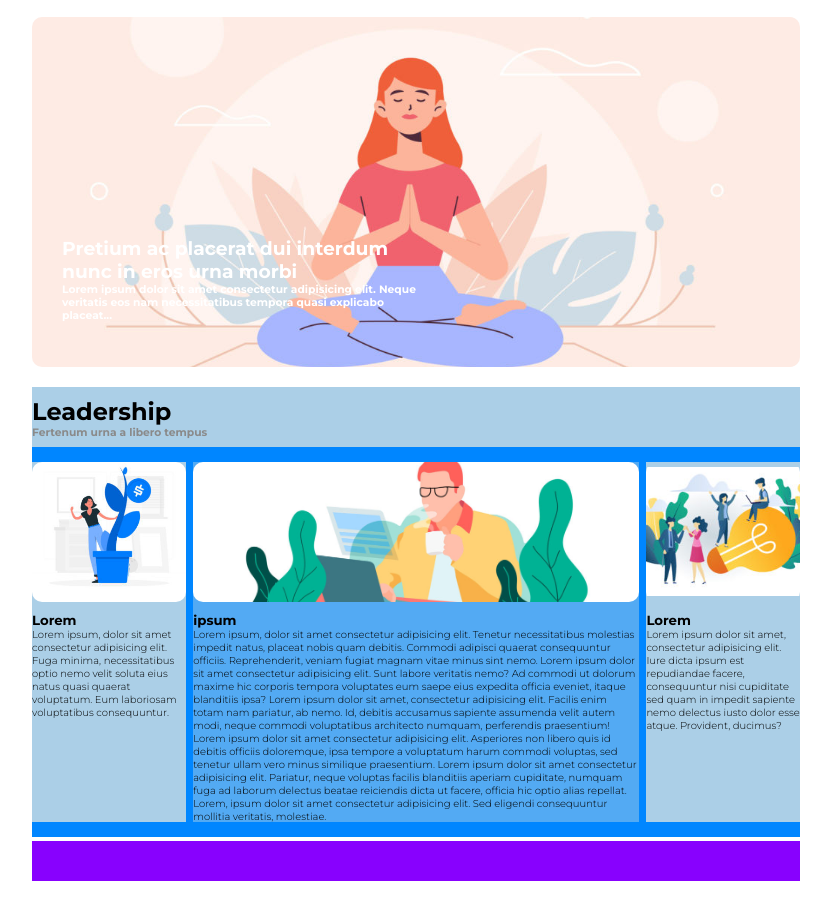
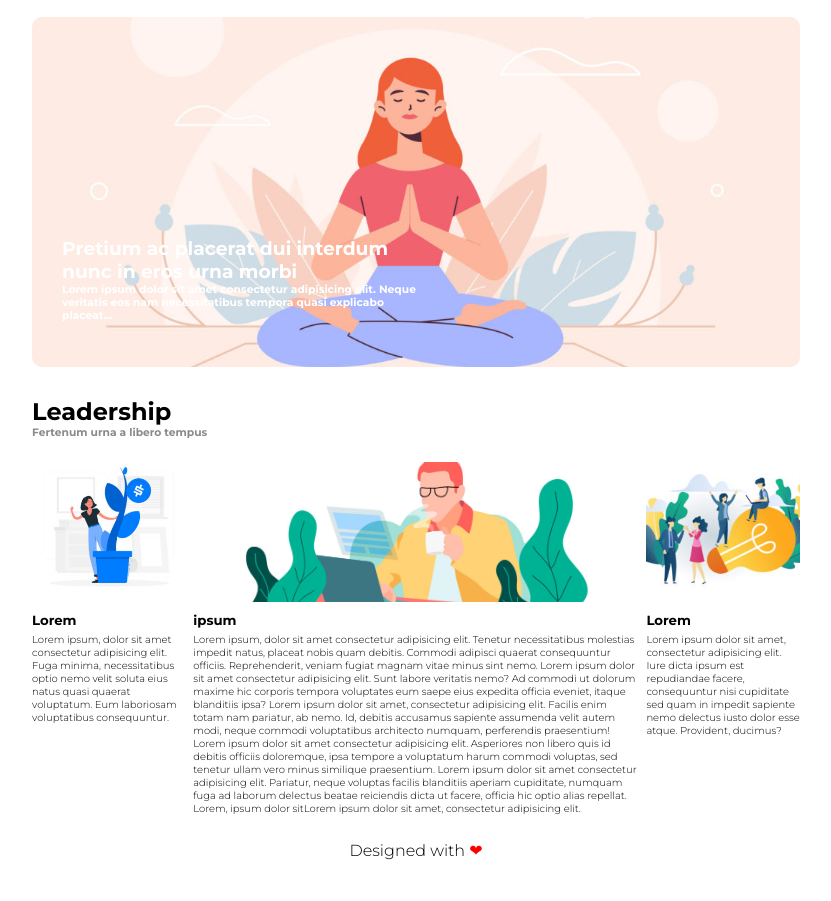
Before and after one commit to ParisiA02/htmlcss-wp, a plain HTML site: page index.html in a window 1280 px wide. Shown: the part 103-1004 px from the top of the page, without its empty margins (224-1055 px from the left). Drawn offline with Linux system fonts and the light colour scheme.

Commit message:
added second section and footer

```diff
--- a/css/style.css
+++ b/css/style.css
@@ -4,6 +4,7 @@
     box-sizing: border-box;
     font-family: "Montserrat",sans-serif;
 }
+/* header styling */
 header{
     width: 60%;
     height: 100px;
@@ -23,6 +24,7 @@ li{
     display: inline;
     color: rgb(138, 138, 138);
 }
+/* first section */
 section{
     width: 60%;
     margin: 0 auto 20px;
@@ -44,11 +46,10 @@ h3{
 h6{
     color: white;
 }
+/* second section */
 .clearfix{
     width: 60%;
     margin: 0 auto;
-    /* debugging rules */
-    background-color: rgb(0, 134, 255);
 }
 .clearfix::after{
     content: "";
@@ -58,8 +59,6 @@ h6{
 .bar{
     width: 100%;
     height: 60px;
-    /* debugging rules */
-    background-color: rgb(171, 207, 231);
 }
 h2{
     padding-top: 10px;
@@ -68,13 +67,12 @@ h2{
 .leadership-secondtitle{
     color: rgb(138, 138, 138);
 }
+/* blocks styling */
 .block{
     width: 20%;
     float: left;
     height: 360px;
     margin: 15px 0;
-    /* debugging rules */
-    background-color: rgb(171, 207, 231);
 }
 .left-image{
     width: 100%;
@@ -89,15 +87,13 @@ h2{
     margin-top: 10px;
 }
 .text{
+    margin-top: 5px;
     font-size: 10px;
 }
 .mainblock{
     width:58%;
     margin: 15px 1%;
     float: left;
-    /* debugging rules */
-    height: 360px;
-    background-color: rgba(171, 207, 231, 0.486);
 }
 .main-image{
     width: 100%;
@@ -117,10 +113,13 @@ h2{
     border-radius: 10px;
     background-position: center;
 }
+/* footer */
 footer{
     width: 60%;
     height: 40px;
     margin: 3.5px auto 20px;
-    /* debugging rules*/
-    background-color: rgb(136, 1, 254);
+    text-align: center;
 }
+.heart{
+    color: red;
+}
--- a/index.html
+++ b/index.html
@@ -16,7 +16,9 @@
 <body>
     <!-- header -->
     <header>
+        <!-- header image -->
         <img src="img/logo.png" alt="logo" class="logo">
+        <!-- navbar -->
         <ul>
             <li>FEATURES</li>
             <li>EDITORIALS</li>
@@ -49,32 +51,44 @@
                 Fertenum urna a libero tempus
               </h6>
             </div>
+            <!-- left block -->
             <div class="left block">
+                <!-- left image -->
                <div class="left-image">
                </div>
+               <!-- left title -->
                 <h5 class="title">
                     Lorem
                 </h5>
+                <!-- left text -->
                 <p class="text">
                     Lorem ipsum, dolor sit amet consectetur adipisicing elit. Fuga minima, necessitatibus optio nemo velit soluta eius natus quasi quaerat voluptatum. Eum laboriosam voluptatibus consequuntur.
                 </p>
             </div>
+            <!-- main block -->
             <div class="mainblock">
+                <!-- main image -->
                 <div class="main-image">
                 </div>
+                <!-- main title -->
                 <h5 class="title">
                     ipsum
                 </h5>
+                <!-- main text -->
                 <p class="text">
-                    Lorem ipsum, dolor sit amet consectetur adipisicing elit. Tenetur necessitatibus molestias impedit natus, placeat nobis quam debitis. Commodi adipisci quaerat consequuntur officiis. Reprehenderit, veniam fugiat magnam vitae minus sint nemo. Lorem ipsum dolor sit amet consectetur adipisicing elit. Sunt labore veritatis nemo? Ad commodi ut dolorum maxime hic corporis tempora voluptates eum saepe eius expedita officia eveniet, itaque blanditiis ipsa? Lorem ipsum dolor sit amet, consectetur adipisicing elit. Facilis enim totam nam pariatur, ab nemo. Id, debitis accusamus sapiente assumenda velit autem modi, neque commodi voluptatibus architecto numquam, perferendis praesentium! Lorem ipsum dolor sit amet consectetur adipisicing elit. Asperiores non libero quis id debitis officiis doloremque, ipsa tempore a voluptatum harum commodi voluptas, sed tenetur ullam vero minus similique praesentium. Lorem ipsum dolor sit amet consectetur adipisicing elit. Pariatur, neque voluptas facilis blanditiis aperiam cupiditate, numquam fuga ad laborum delectus beatae reiciendis dicta ut facere, officia hic optio alias repellat. Lorem, ipsum dolor sit amet consectetur adipisicing elit. Sed eligendi consequuntur mollitia veritatis, molestiae.
+                    Lorem ipsum, dolor sit amet consectetur adipisicing elit. Tenetur necessitatibus molestias impedit natus, placeat nobis quam debitis. Commodi adipisci quaerat consequuntur officiis. Reprehenderit, veniam fugiat magnam vitae minus sint nemo. Lorem ipsum dolor sit amet consectetur adipisicing elit. Sunt labore veritatis nemo? Ad commodi ut dolorum maxime hic corporis tempora voluptates eum saepe eius expedita officia eveniet, itaque blanditiis ipsa? Lorem ipsum dolor sit amet, consectetur adipisicing elit. Facilis enim totam nam pariatur, ab nemo. Id, debitis accusamus sapiente assumenda velit autem modi, neque commodi voluptatibus architecto numquam, perferendis praesentium! Lorem ipsum dolor sit amet consectetur adipisicing elit. Asperiores non libero quis id debitis officiis doloremque, ipsa tempore a voluptatum harum commodi voluptas, sed tenetur ullam vero minus similique praesentium. Lorem ipsum dolor sit amet consectetur adipisicing elit. Pariatur, neque voluptas facilis blanditiis aperiam cupiditate, numquam fuga ad laborum delectus beatae reiciendis dicta ut facere, officia hic optio alias repellat. Lorem, ipsum dolor sitLorem ipsum dolor sit amet, consectetur adipisicing elit.
                 </p>
             </div>
+            <!-- right block -->
             <div class="right block">
+                <!-- right image -->
                 <div class="right-image">
                 </div>
+                <!-- right title -->
                 <h5 class="title">
                     Lorem
                 </h5>
+                <!-- right text -->
                 <p class="text">
                     Lorem ipsum dolor sit amet, consectetur adipisicing elit. Iure dicta ipsum est repudiandae facere, consequuntur nisi cupiditate sed quam in impedit sapiente nemo delectus iusto dolor esse atque. Provident, ducimus?
                 </p>
@@ -83,6 +97,7 @@
     </main>
     <!-- footer -->
     <footer>
+        Designed with <span class="heart">&#10084;</span>
     </footer>
 </body>
 </html>
```
